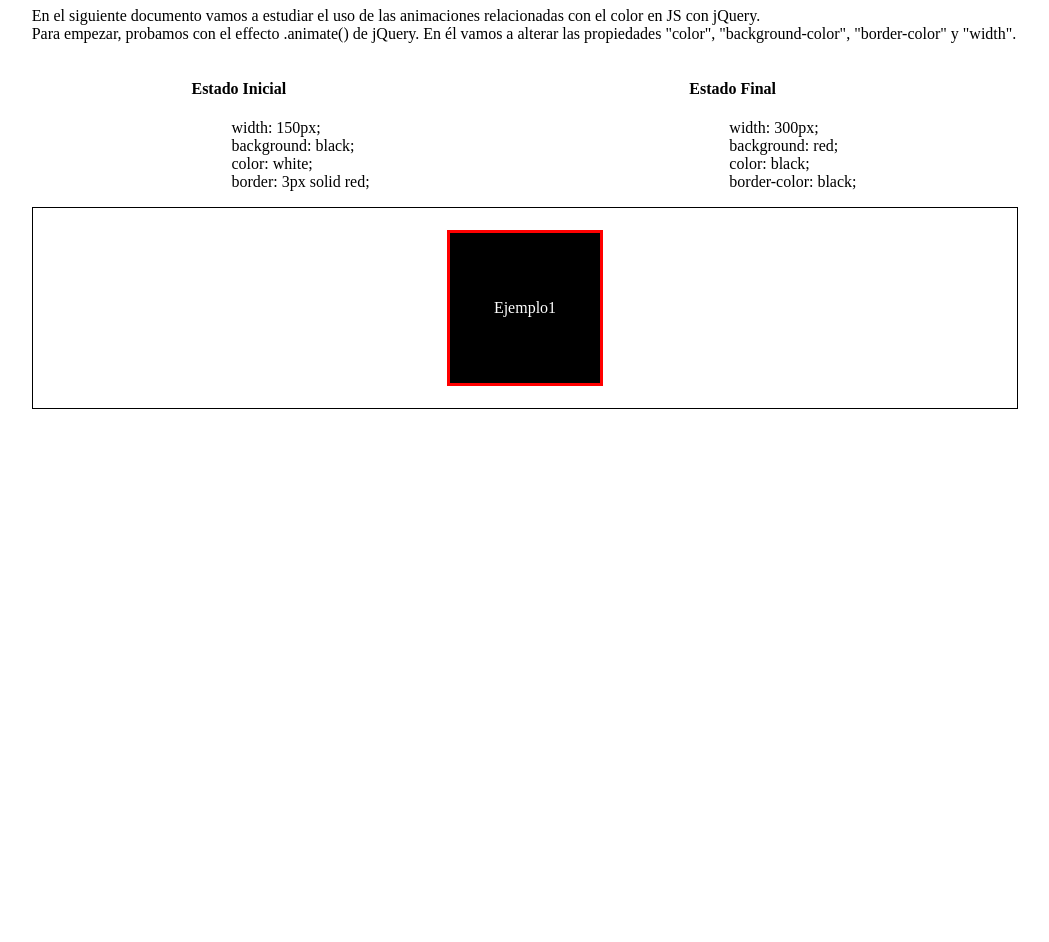
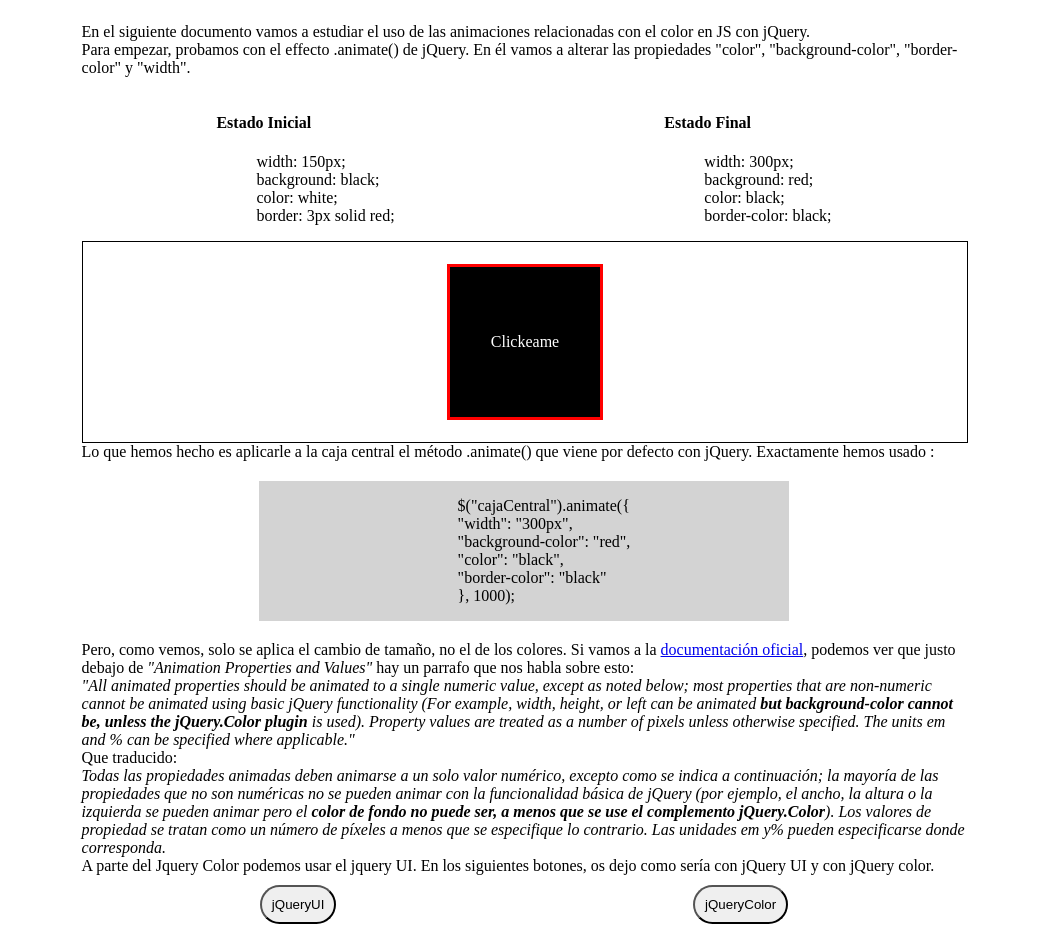
Before and after one commit to RafaSojo/Animaciones-de-colores-con-jQuery, a plain HTML site: page index.html in a window 1280 px wide. Shown: the part 81-1023 px from the top of the page, without its empty margins (116-1165 px from the left). Before the commit the page ends 800 px from the top, so only its background shows below. Drawn offline with nearby package versions, Linux system fonts and the light colour scheme.

Commit message:
Algunas modificaciones

```diff
--- a/css/estilo.css
+++ b/css/estilo.css
@@ -11,6 +11,14 @@ body{
     display: flex;
     align-items: center;
     flex-flow: column;
+}
+main{
+    display: flex;
+    align-items: center;
+    flex-flow: column;
+}
+article{
+    width: 70%;
 }
 .contenedorEjemplos{
     width: 100%;
@@ -39,4 +47,24 @@ body{
     display: flex;
     justify-content: center;
     align-items: center;
+    cursor: pointer;
 }
+#verCodigo{
+   display: flex;
+   justify-content: center;
+   width: 60%;
+   background: #D3D3D3;
+   margin: 20px auto;
+}
+#verCodigo li{
+    list-style: none;
+}
+#botones{
+    display: flex;
+    justify-content: space-around
+}
+input[type=button]{
+    padding: 10px;
+    margin:10px;
+    border-radius: 20px
+}
--- a/index.html
+++ b/index.html
@@ -8,8 +8,6 @@
     <meta name="author" content="Marcos Gallardo Pérez y Rafael Sojo Ruiz">
     <script src="https://code.jquery.com/jquery-3.3.1.min.js" integrity="sha256-FgpCb/KJQlLNfOu91ta32o/NMZxltwRo8QtmkMRdAu8="
         crossorigin="anonymous"></script>
-    <script src="js/jquery-ui.js"></script>
-    <script src="js/jquery.color.js"></script>
     <script src="js/main.js"></script>
     <link rel="stylesheet" href="css/estilo.css">
     <link rel="stylesheet" href="https://use.fontawesome.com/releases/v5.6.3/css/all.css" integrity="sha384-UHRtZLI+pbxtHCWp1t77Bi1L4ZtiqrqD80Kn4Z8NTSRyMA2Fd33n5dQ8lWUE00s/"
@@ -47,9 +45,47 @@
                     </div>
                 </div>
                 <div class="contenedorEjemplos">
-                    <div id="ejemplo1"><span>Ejemplo1</span></div>
+                    <div id="ejemplo1"><span>Clickeame</span></div>
+                </div>
+                Lo que hemos hecho es aplicarle a la caja central el método .animate() que viene por defecto con
+                jQuery.
+                Exactamente hemos usado :
+                <div id="verCodigo">
+                    <ul>$("cajaCentral").animate({
+                        <li>"width": "300px",</li>
+                        <li> "background-color": "red",</li>
+                        <li> "color": "black",</li>
+                        <li> "border-color": "black"</li>
+                        <li> }, 1000);</li>
+                    </ul>
                 </div>
             </p>
+            Pero, como vemos, solo se aplica el cambio de tamaño, no el de los colores. Si vamos a la <a href="http://api.jquery.com/animate/">
+                documentación oficial</a>,
+            podemos ver que justo debajo de <i>"Animation Properties and Values"</i> hay un parrafo que nos habla sobre
+            esto: <br>
+            <i>"All animated properties should be animated to a single numeric value, except as noted below; most
+                properties that are non-numeric cannot be animated using basic jQuery functionality (For example,
+                width, height, or left can be animated <b>but background-color cannot be, unless the jQuery.Color
+                    plugin</b>
+                is used). Property values are treated as a number of pixels unless otherwise specified. The units em
+                and % can be specified where applicable."</i>
+            <br>Que traducido:<br>
+            <i>Todas las propiedades animadas deben animarse a un solo valor numérico, excepto como se indica a
+                continuación; la mayoría de las propiedades que no son numéricas no se pueden animar con la
+                funcionalidad básica de jQuery (por ejemplo, el ancho, la altura o la izquierda se pueden animar pero
+                el <b>color de fondo no puede ser, a menos que se use el complemento jQuery.Color</b>). Los valores de
+                propiedad se tratan como un número de píxeles a menos que se especifique lo contrario. Las unidades em
+                y% pueden especificarse donde corresponda.</i>
+            <br>
+            A parte del Jquery Color podemos usar el jquery UI. En los siguientes botones, os dejo como sería con
+            jQuery UI y con
+            jQuery color.
+            <div id="botones">
+                <input type="button" value="jQueryUI" id="jQueryUI">
+                <input type="button" value="jQueryColor" id="jQueryColor">
+            </div>
+
         </article>
         <noscript>Para el correcto funcionamiento de la página es necesario tener activado Javascript.</noscript>
     </main>
--- a/js/main.js
+++ b/js/main.js
@@ -22,6 +22,16 @@
                     "border-color": "red"
                 }, 1000);
         });
+        $("#jQueryUI").click(()=>{
+            location.href="indexjQueryUI.html";
+        })
+        $("#jQueryColor").click(()=>{
+            location.href="indexjQueryColor.html";
+
+        })
+        $("#inicio").click(()=>{
+            location.href="index.html";
+        })
     }
 
 }
```
Also changed, not shown: indexjQueryColor.html (added, +73 -0 lines), indexjQueryUI.html (added, +73 -0 lines).
